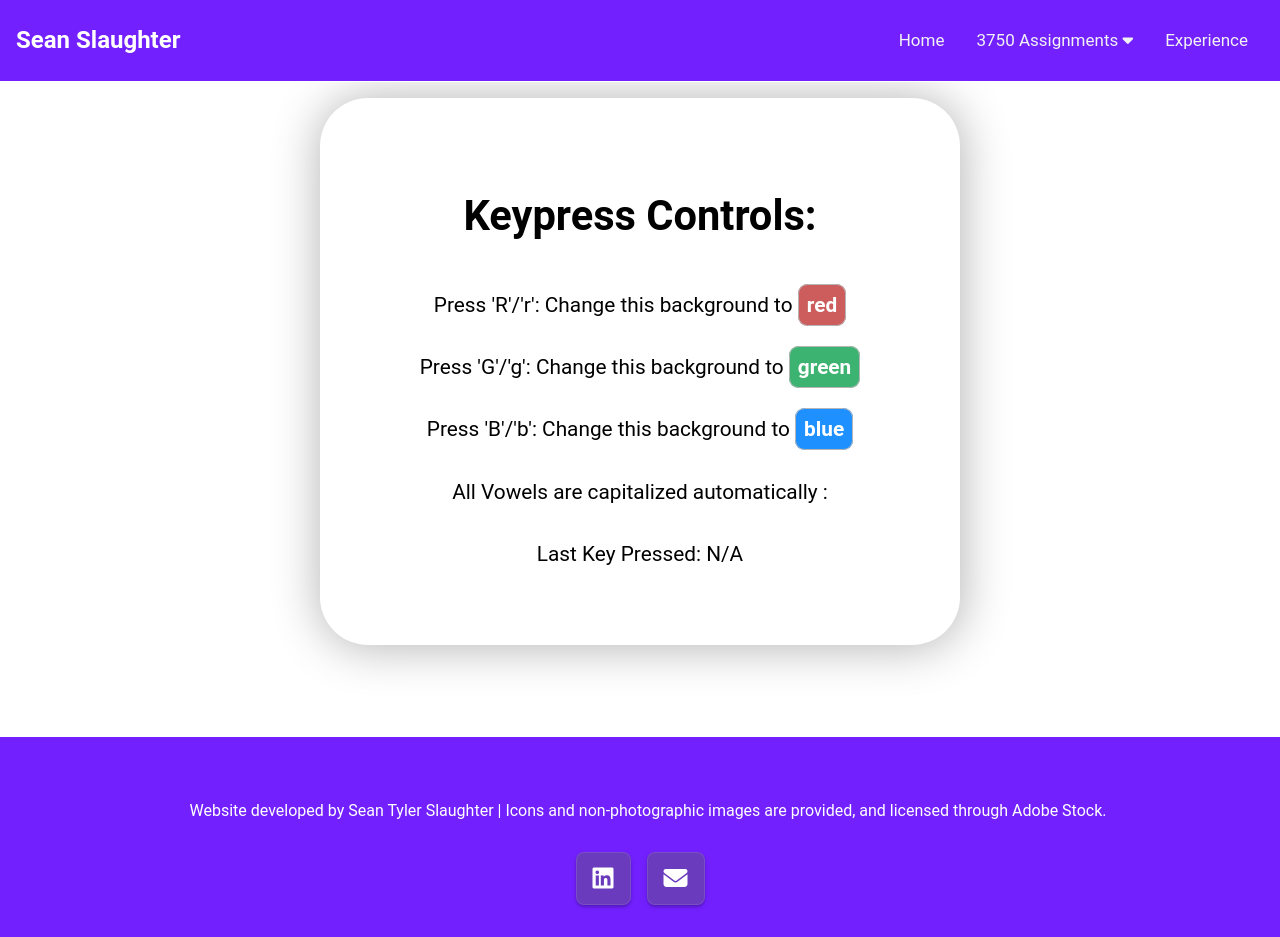
After one commit to stslaug/seanslaughter.dev, a PHP site: page /class-env/pages/keypress/keypress.html in a window 1280 px wide. The commit adds this page. Run offline with PHP 8.4, Linux system fonts and the light colour scheme; some libraries are stand-ins or nearby versions.

Commit message:
Completed keypress.html
Signed-off-by: Tyler Slaughter <stslaug@gmail.com>

```diff
--- a/class-env/assignment-page.html
+++ b/class-env/assignment-page.html
@@ -107,6 +107,12 @@
 					information such as summation of the lists and divisor displays</td>
 				<td>2/20/2025</td>
 			</tr>
+			<tr>
+				<td><a href = "./pages/keypress/keypress.html"><h3>Key Press Events</h3>
+				</a></td>
+				<td>Use Javascript event listeners to interact with specific user keyboard pushes.</td>
+				<td>2/22/2025</td>
+			</tr>
 		</table>
 	</section>
 
--- /dev/null
+++ b/class-env/pages/keypress/keypress.css
@@ -0,0 +1,30 @@
+
+
+body
+{
+	display: flex;
+	flex-direction: column;
+}
+.keypress
+{
+	max-width: 50%;
+	min-width: 425px;
+	margin: 1rem auto;
+	box-shadow: 1px 1px 3rem 1px rgba(0, 0, 0, 0.3);
+	padding: 3rem;
+	border: 1px #b6b6b6;
+	border-radius: 3rem;
+	text-align: center;
+	line-height: 2;
+	font-size: 1.3rem;
+	background-color: #ffffff;
+}
+
+strong
+{
+	margin: auto;
+	padding: 0.5rem;
+	border: 1px #b6b6b6 solid;
+	border-radius: 0.6rem;
+	color: white;
+}
--- /dev/null
+++ b/class-env/pages/keypress/keypress.html
@@ -0,0 +1,36 @@
+<!DOCTYPE html>
+<html lang = "en">
+<head>
+	<meta charset = "UTF-8">
+	<meta name = "viewport" content = "width=device-width, initial-scale=1.0">
+	<title>Keypress | Sean Slaughter</title>
+	<link rel = "stylesheet" href = "/general.css">
+	<link rel = "stylesheet" href = "./keypress.css">
+
+</head>
+<body>
+	<header>
+		<nav id = "navbar"></nav>
+	</header>
+
+
+	<main style="min-height: 81.9vh;">
+		<div class = "keypress">
+		<h1>Keypress Controls:</h1>
+		<p>Press 'R'/'r': Change this background to <strong style="background-color: indianred;">red</strong></p>
+		<p>Press 'G'/'g': Change this background to <strong style="background-color: mediumseagreen;">green</strong></p>
+		<p>Press 'B'/'b': Change this background to <strong style="background-color: dodgerblue;">blue</strong></p>
+		<p>All Vowels are capitalized automatically : </p>
+		<p id="lastKey">Last Key Pressed: N/A</p>
+		</div>
+	</main>
+
+	<footer id = "footer"></footer>
+
+
+	<script src = "https://ajax.googleapis.com/ajax/libs/jquery/3.4.1/jquery.min.js" type = "text/javascript"></script>
+	<script rel = "text/javascript" src = "/scripts/navbar.js"></script>
+	<script rel = "text/javascript" src = "/scripts/footer.js"></script>
+	<script rel = "text/javascript" src = "./keypress.js"></script>
+</body>
+</html>
--- /dev/null
+++ b/class-env/pages/keypress/keypress.js
@@ -0,0 +1,20 @@
+let vowels = ['a', 'e', 'i', 'o', 'u'];
+$(document).ready(function() {
+    $(document).on("keypress", function(event) {
+        const pressedKey = event.key.toLowerCase();
+
+        if (pressedKey === 'r') {
+            $('body').css('background-color', 'indianred');
+        } else if (pressedKey === 'g') {
+            $('body').css('background-color', 'mediumseagreen');
+        } else if (pressedKey === 'b') {
+            $('body').css('background-color', 'dodgerblue');
+        }
+        if(vowels.includes(pressedKey)) {
+            $('#lastKey').text("Last Key Pressed: " + event.key.toUpperCase());
+        } else
+        {
+            $('#lastKey').text("Last Key Pressed: " + event.key);
+        }
+    });
+});
--- a/components/navbar.html
+++ b/components/navbar.html
@@ -224,6 +224,8 @@
 							   href="/class-env/pages/CardObject/cards.html">Card Objects</a>
 							<a class="submenu-btn"
 							   href="/class-env/pages/Prime/prime.html">Prime Numbers</a>
+							<a class="submenu-btn"
+								  href="/class-env/pages/keypress/keypress.html">Keypress Events</a>
 						</div>
 					</div>
 					<div class="submenu-wrap">
--- a/general.css
+++ b/general.css
@@ -21,6 +21,7 @@
 html, body
 {
 	margin: 0;
+	min-height: 81.9vh; /* Magic number for height of navbar and footer*/
 	height: 100%;
 	width: 100%;
 	scroll-behavior: smooth;
```
